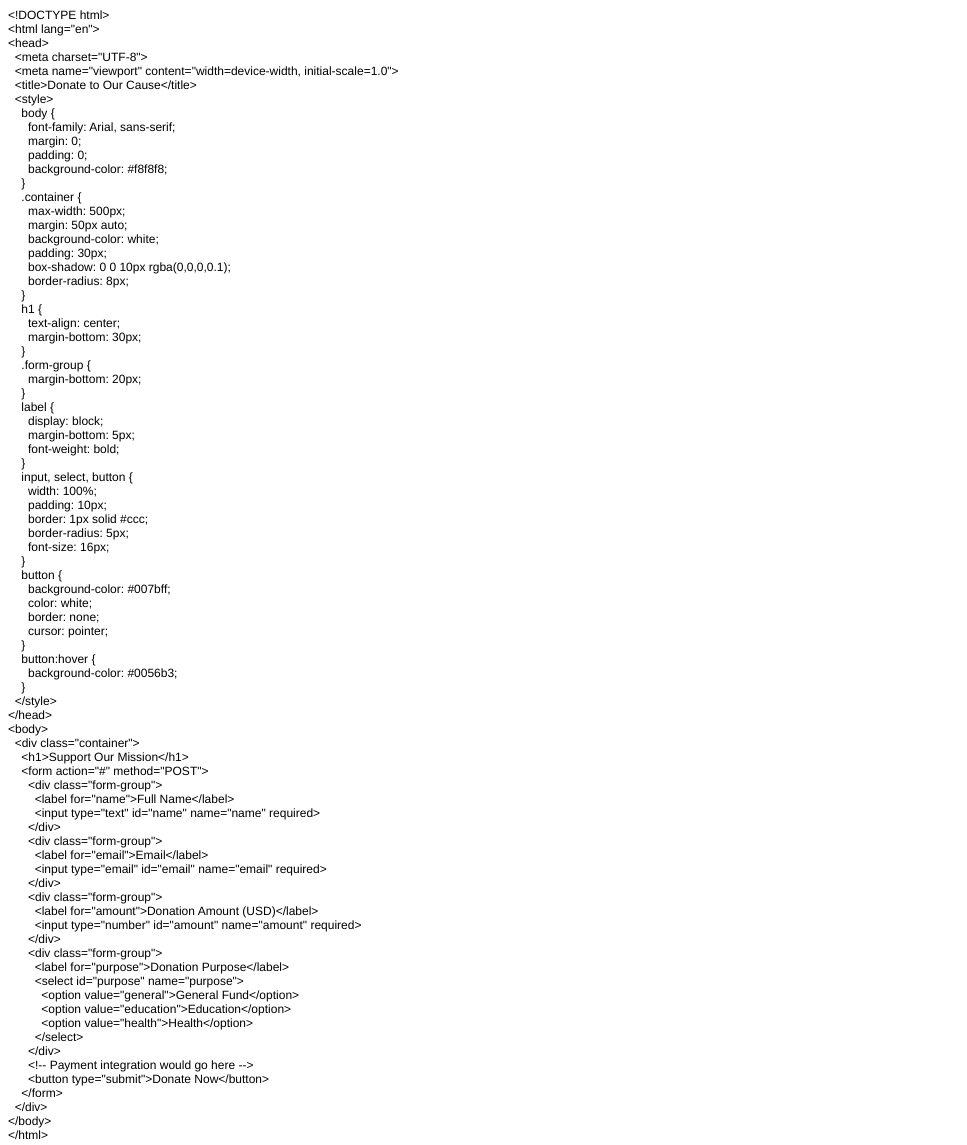
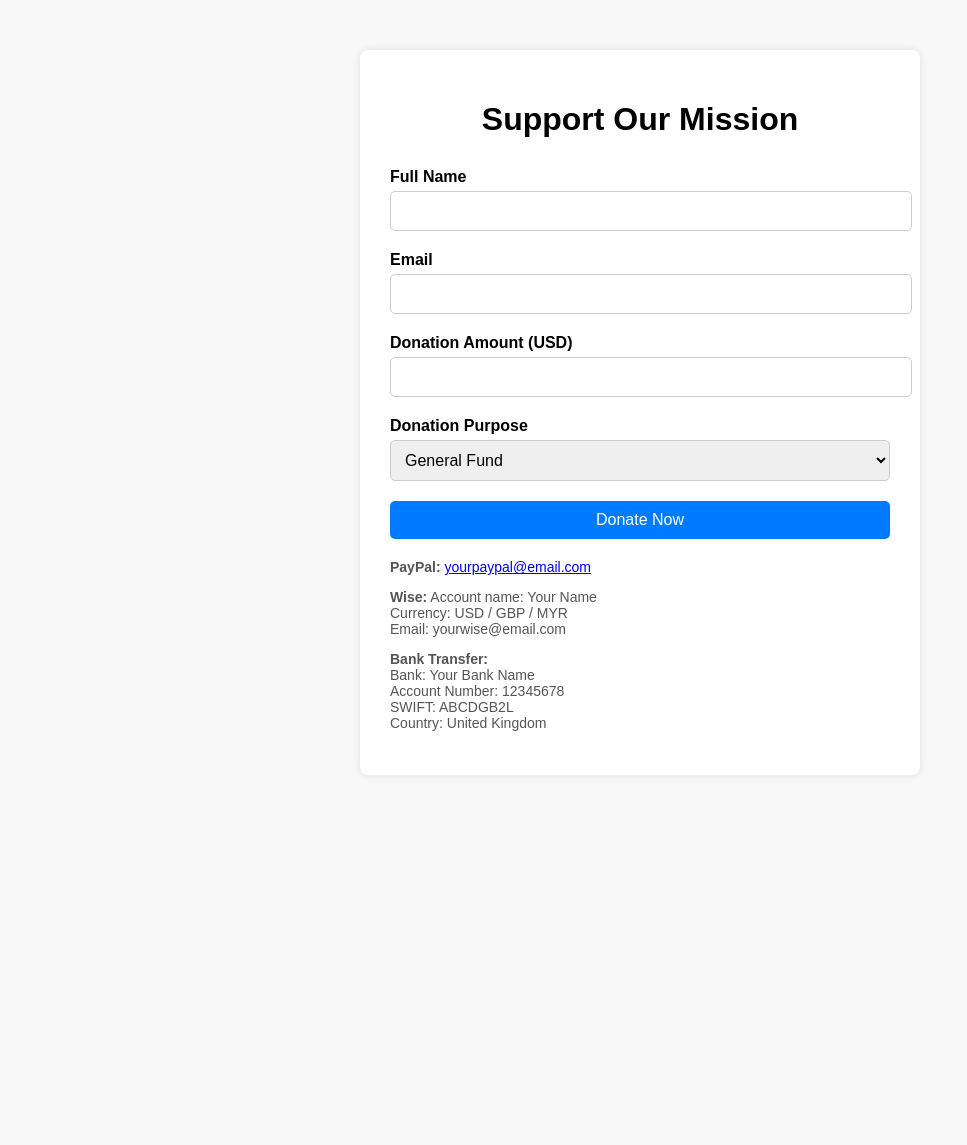
Before and after one commit to ChengCingTong/CCT, a plain HTML site: page donation.html in a window 1280 px wide. Shown: the whole page, without its empty margins (0-967 px from the left). After the commit the page ends 825 px from the top, so only its background shows below. Drawn offline with Linux system fonts and the light colour scheme.

Commit message:
donation.html

```diff
--- a/donation.html
+++ b/donation.html
@@ -1,96 +1,91 @@
-<!DOCTYPE html PUBLIC "-//W3C//DTD HTML 4.01//EN" "http://www.w3.org/TR/html4/strict.dtd">
-<html>
+<!DOCTYPE html>
+<html lang="en">
 <head>
-  <meta http-equiv="Content-Type" content="text/html; charset=utf-8">
-  <meta http-equiv="Content-Style-Type" content="text/css">
-  <title></title>
-  <meta name="Generator" content="Cocoa HTML Writer">
-  <meta name="CocoaVersion" content="2575.6">
-  <style type="text/css">
-    p.p1 {margin: 0.0px 0.0px 0.0px 0.0px; font: 12.0px Helvetica}
+  <meta charset="UTF-8">
+  <meta name="viewport" content="width=device-width, initial-scale=1.0">
+  <title>Donate to Our Cause</title>
+  <style>
+    body {
+      font-family: Arial, sans-serif;
+      margin: 0;
+      padding: 0;
+      background-color: #f8f8f8;
+    }
+    .container {
+      max-width: 500px;
+      margin: 50px auto;
+      background-color: white;
+      padding: 30px;
+      box-shadow: 0 0 10px rgba(0,0,0,0.1);
+      border-radius: 8px;
+    }
+    h1 {
+      text-align: center;
+      margin-bottom: 30px;
+    }
+    .form-group {
+      margin-bottom: 20px;
+    }
+    label {
+      display: block;
+      margin-bottom: 5px;
+      font-weight: bold;
+    }
+    input, select, button {
+      width: 100%;
+      padding: 10px;
+      border: 1px solid #ccc;
+      border-radius: 5px;
+      font-size: 16px;
+    }
+    button {
+      background-color: #007bff;
+      color: white;
+      border: none;
+      cursor: pointer;
+    }
+    button:hover {
+      background-color: #0056b3;
+    }
+    .note {
+      margin-top: 20px;
+      font-size: 14px;
+      color: #555;
+    }
   </style>
 </head>
 <body>
-<p class="p1">&lt;!DOCTYPE html&gt;</p>
-<p class="p1">&lt;html lang="en"&gt;</p>
-<p class="p1">&lt;head&gt;</p>
-<p class="p1"><span class="Apple-converted-space">  </span>&lt;meta charset="UTF-8"&gt;</p>
-<p class="p1"><span class="Apple-converted-space">  </span>&lt;meta name="viewport" content="width=device-width, initial-scale=1.0"&gt;</p>
-<p class="p1"><span class="Apple-converted-space">  </span>&lt;title&gt;Donate to Our Cause&lt;/title&gt;</p>
-<p class="p1"><span class="Apple-converted-space">  </span>&lt;style&gt;</p>
-<p class="p1"><span class="Apple-converted-space">    </span>body {</p>
-<p class="p1"><span class="Apple-converted-space">      </span>font-family: Arial, sans-serif;</p>
-<p class="p1"><span class="Apple-converted-space">      </span>margin: 0;</p>
-<p class="p1"><span class="Apple-converted-space">      </span>padding: 0;</p>
-<p class="p1"><span class="Apple-converted-space">      </span>background-color: #f8f8f8;</p>
-<p class="p1"><span class="Apple-converted-space">    </span>}</p>
-<p class="p1"><span class="Apple-converted-space">    </span>.container {</p>
-<p class="p1"><span class="Apple-converted-space">      </span>max-width: 500px;</p>
-<p class="p1"><span class="Apple-converted-space">      </span>margin: 50px auto;</p>
-<p class="p1"><span class="Apple-converted-space">      </span>background-color: white;</p>
-<p class="p1"><span class="Apple-converted-space">      </span>padding: 30px;</p>
-<p class="p1"><span class="Apple-converted-space">      </span>box-shadow: 0 0 10px rgba(0,0,0,0.1);</p>
-<p class="p1"><span class="Apple-converted-space">      </span>border-radius: 8px;</p>
-<p class="p1"><span class="Apple-converted-space">    </span>}</p>
-<p class="p1"><span class="Apple-converted-space">    </span>h1 {</p>
-<p class="p1"><span class="Apple-converted-space">      </span>text-align: center;</p>
-<p class="p1"><span class="Apple-converted-space">      </span>margin-bottom: 30px;</p>
-<p class="p1"><span class="Apple-converted-space">    </span>}</p>
-<p class="p1"><span class="Apple-converted-space">    </span>.form-group {</p>
-<p class="p1"><span class="Apple-converted-space">      </span>margin-bottom: 20px;</p>
-<p class="p1"><span class="Apple-converted-space">    </span>}</p>
-<p class="p1"><span class="Apple-converted-space">    </span>label {</p>
-<p class="p1"><span class="Apple-converted-space">      </span>display: block;</p>
-<p class="p1"><span class="Apple-converted-space">      </span>margin-bottom: 5px;</p>
-<p class="p1"><span class="Apple-converted-space">      </span>font-weight: bold;</p>
-<p class="p1"><span class="Apple-converted-space">    </span>}</p>
-<p class="p1"><span class="Apple-converted-space">    </span>input, select, button {</p>
-<p class="p1"><span class="Apple-converted-space">      </span>width: 100%;</p>
-<p class="p1"><span class="Apple-converted-space">      </span>padding: 10px;</p>
-<p class="p1"><span class="Apple-converted-space">      </span>border: 1px solid #ccc;</p>
-<p class="p1"><span class="Apple-converted-space">      </span>border-radius: 5px;</p>
-<p class="p1"><span class="Apple-converted-space">      </span>font-size: 16px;</p>
-<p class="p1"><span class="Apple-converted-space">    </span>}</p>
-<p class="p1"><span class="Apple-converted-space">    </span>button {</p>
-<p class="p1"><span class="Apple-converted-space">      </span>background-color: #007bff;</p>
-<p class="p1"><span class="Apple-converted-space">      </span>color: white;</p>
-<p class="p1"><span class="Apple-converted-space">      </span>border: none;</p>
-<p class="p1"><span class="Apple-converted-space">      </span>cursor: pointer;</p>
-<p class="p1"><span class="Apple-converted-space">    </span>}</p>
-<p class="p1"><span class="Apple-converted-space">    </span>button:hover {</p>
-<p class="p1"><span class="Apple-converted-space">      </span>background-color: #0056b3;</p>
-<p class="p1"><span class="Apple-converted-space">    </span>}</p>
-<p class="p1"><span class="Apple-converted-space">  </span>&lt;/style&gt;</p>
-<p class="p1">&lt;/head&gt;</p>
-<p class="p1">&lt;body&gt;</p>
-<p class="p1"><span class="Apple-converted-space">  </span>&lt;div class="container"&gt;</p>
-<p class="p1"><span class="Apple-converted-space">    </span>&lt;h1&gt;Support Our Mission&lt;/h1&gt;</p>
-<p class="p1"><span class="Apple-converted-space">    </span>&lt;form action="#" method="POST"&gt;</p>
-<p class="p1"><span class="Apple-converted-space">      </span>&lt;div class="form-group"&gt;</p>
-<p class="p1"><span class="Apple-converted-space">        </span>&lt;label for="name"&gt;Full Name&lt;/label&gt;</p>
-<p class="p1"><span class="Apple-converted-space">        </span>&lt;input type="text" id="name" name="name" required&gt;</p>
-<p class="p1"><span class="Apple-converted-space">      </span>&lt;/div&gt;</p>
-<p class="p1"><span class="Apple-converted-space">      </span>&lt;div class="form-group"&gt;</p>
-<p class="p1"><span class="Apple-converted-space">        </span>&lt;label for="email"&gt;Email&lt;/label&gt;</p>
-<p class="p1"><span class="Apple-converted-space">        </span>&lt;input type="email" id="email" name="email" required&gt;</p>
-<p class="p1"><span class="Apple-converted-space">      </span>&lt;/div&gt;</p>
-<p class="p1"><span class="Apple-converted-space">      </span>&lt;div class="form-group"&gt;</p>
-<p class="p1"><span class="Apple-converted-space">        </span>&lt;label for="amount"&gt;Donation Amount (USD)&lt;/label&gt;</p>
-<p class="p1"><span class="Apple-converted-space">        </span>&lt;input type="number" id="amount" name="amount" required&gt;</p>
-<p class="p1"><span class="Apple-converted-space">      </span>&lt;/div&gt;</p>
-<p class="p1"><span class="Apple-converted-space">      </span>&lt;div class="form-group"&gt;</p>
-<p class="p1"><span class="Apple-converted-space">        </span>&lt;label for="purpose"&gt;Donation Purpose&lt;/label&gt;</p>
-<p class="p1"><span class="Apple-converted-space">        </span>&lt;select id="purpose" name="purpose"&gt;</p>
-<p class="p1"><span class="Apple-converted-space">          </span>&lt;option value="general"&gt;General Fund&lt;/option&gt;</p>
-<p class="p1"><span class="Apple-converted-space">          </span>&lt;option value="education"&gt;Education&lt;/option&gt;</p>
-<p class="p1"><span class="Apple-converted-space">          </span>&lt;option value="health"&gt;Health&lt;/option&gt;</p>
-<p class="p1"><span class="Apple-converted-space">        </span>&lt;/select&gt;</p>
-<p class="p1"><span class="Apple-converted-space">      </span>&lt;/div&gt;</p>
-<p class="p1"><span class="Apple-converted-space">      </span>&lt;!-- Payment integration would go here --&gt;</p>
-<p class="p1"><span class="Apple-converted-space">      </span>&lt;button type="submit"&gt;Donate Now&lt;/button&gt;</p>
-<p class="p1"><span class="Apple-converted-space">    </span>&lt;/form&gt;</p>
-<p class="p1"><span class="Apple-converted-space">  </span>&lt;/div&gt;</p>
-<p class="p1">&lt;/body&gt;</p>
-<p class="p1">&lt;/html&gt;</p>
+  <div class="container">
+    <h1>Support Our Mission</h1>
+    <form action="#" method="POST">
+      <div class="form-group">
+        <label for="name">Full Name</label>
+        <input type="text" id="name" name="name" required>
+      </div>
+      <div class="form-group">
+        <label for="email">Email</label>
+        <input type="email" id="email" name="email" required>
+      </div>
+      <div class="form-group">
+        <label for="amount">Donation Amount (USD)</label>
+        <input type="number" id="amount" name="amount" required>
+      </div>
+      <div class="form-group">
+        <label for="purpose">Donation Purpose</label>
+        <select id="purpose" name="purpose">
+          <option value="general">General Fund</option>
+          <option value="education">Education</option>
+          <option value="health">Health</option>
+        </select>
+      </div>
+      <button type="submit">Donate Now</button>
+    </form>
+
+    <div class="note">
+      <p><strong>PayPal:</strong> <a href="mailto:yourpaypal@email.com">yourpaypal@email.com</a></p>
+      <p><strong>Wise:</strong> Account name: Your Name<br>Currency: USD / GBP / MYR<br>Email: yourwise@email.com</p>
+      <p><strong>Bank Transfer:</strong><br>Bank: Your Bank Name<br>Account Number: 12345678<br>SWIFT: ABCDGB2L<br>Country: United Kingdom</p>
+    </div>
+  </div>
 </body>
 </html>
```
